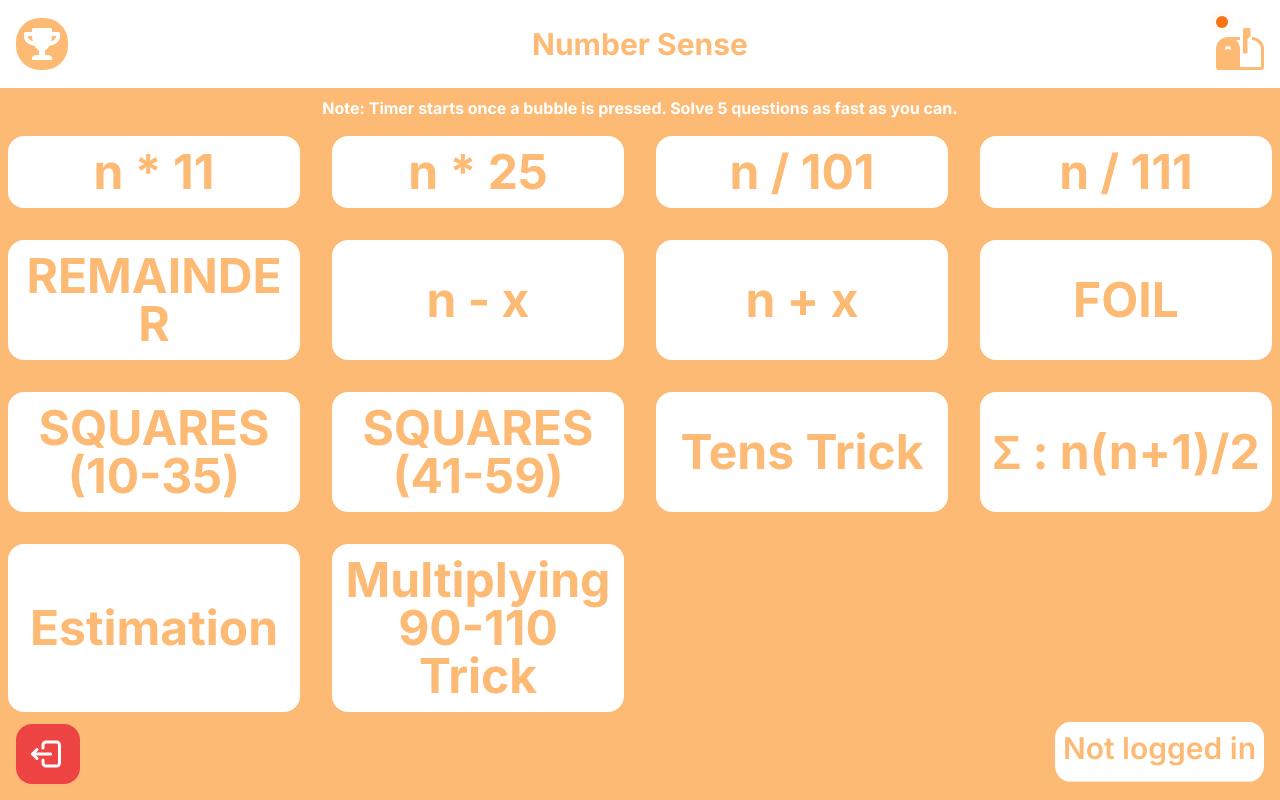
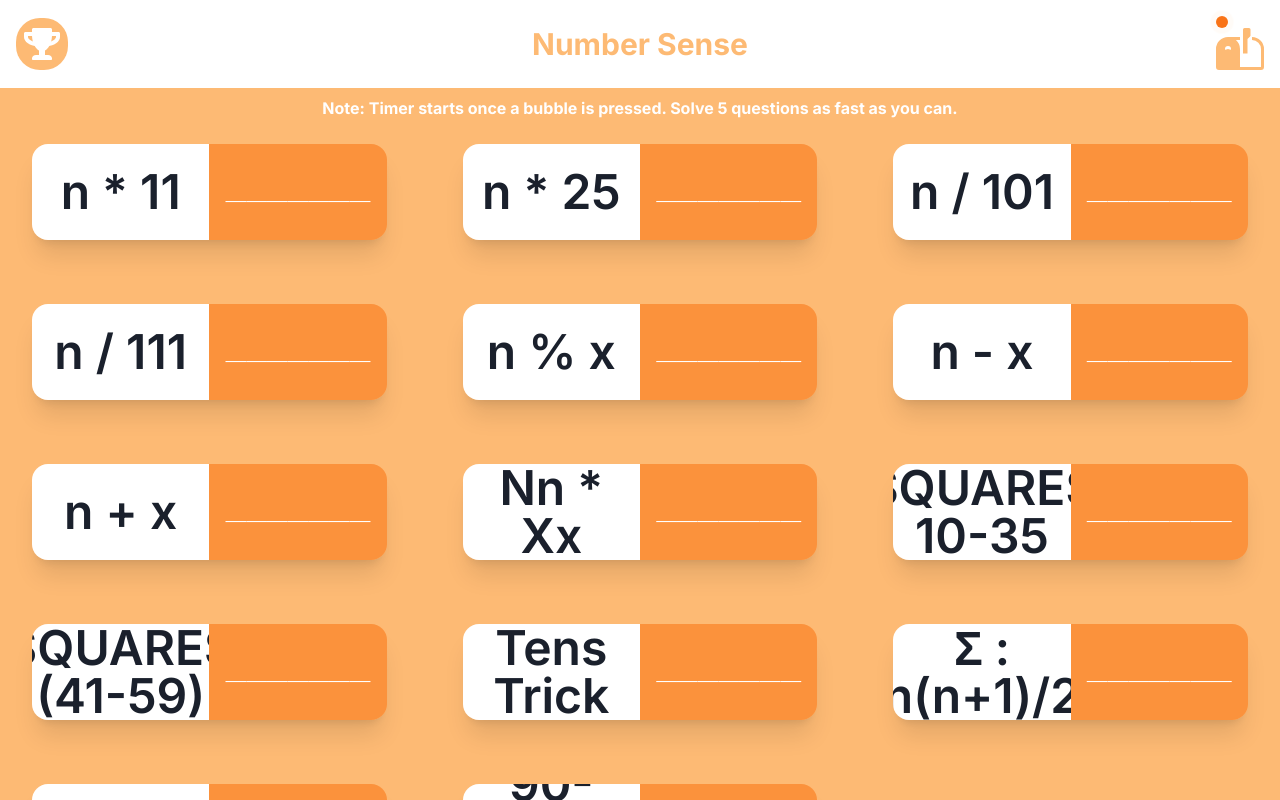
Before and after one commit to Vit4minD/projectSense, a Next.js app: page /home in a window 1280 px wide. Built offline with nearby package versions, Linux system fonts and the light colour scheme; no server answers.

Commit message:
home page redesign

```diff
--- a/app/home/page.tsx
+++ b/app/home/page.tsx
@@ -26,16 +26,16 @@ const topic: { [key: number]: string } = {
   2: "n * 25",
   3: "n / 101",
   4: "n / 111",
-  5: "REMAINDER",
+  5: "n % x",
   6: "n - x",
   7: "n + x",
-  8: "FOIL",
-  9: "SQUARES (10-35)",
+  8: "Nn * Xx",
+  9: "SQUARES 10-35",
   10: "SQUARES (41-59)",
   11: "Tens Trick",
   12: "Σ : n(n+1)/2",
   13: "Estimation",
-  14: "Multiplying 90-110 Trick",
+  14: "90-110 x n",
 };
 const animations = [
   'animate-slide-left',
@@ -92,6 +92,10 @@ export default function Home() {
                   <ModalHeader fontSize='5xl' className='underline text-orange-400 text-center' ><IoIosStar />Changelog</ModalHeader>
                   <ModalCloseButton fontSize='xl' className='text-orange-400' />
                   <ModalBody fontSize='3xl'>
+                  <div className='p-2'>
+                      Patch 2.2: Home Page Layout Redesign
+                    </div>
+                    <hr className=' h-1 bg-slate-300'></hr>
                     <div className='p-2'>
                       Patch 2.1: Auto-Enter on Questions added
                     </div>
@@ -111,17 +115,27 @@ export default function Home() {
         </div>
       </div>
 
-      <div className="font-bold p-2 text-white text-center">Note: Timer starts once a bubble is pressed. Solve 5 questions as fast as you can.</div>
+      <div className="font-bold p-2 mb-4 text-white text-center">Note: Timer starts once a bubble is pressed. Solve 5 questions as fast as you can.</div>
 
-      <div className="text-center grid grid-cols-1 md:grid-cols-2 lg:grid-cols-3 xl:grid-cols-4 gap-4">
+      <div className="text-center grid grid-cols-1 md:grid-cols-2 lg:grid-cols-3 xl:grid-cols-3 gap-x-3 gap-y-16">
+        {/* className={`bg-white font-bold text-2xl md:text-3xl lg:text-4xl xl:text-5xl text-orange-300 rounded-2xl p-3 m-2 hover:text-white hover:bg-orange-500 hover:p-4 ${animations[Math.floor(Math.random() * animations.length)]} duration-300 ease-in-out`} */}
         {[1, 2, 3, 4, 5, 6, 7, 8, 9, 10, 11, 12, 13, 14].map((value) => (
           <button
             key={value}
             value={value}
             onClick={() => router.push(`/home/problems/${value}`)}
-            className={`bg-white font-bold text-2xl md:text-3xl lg:text-4xl xl:text-5xl text-orange-300 rounded-2xl p-3 m-2 hover:text-white hover:bg-orange-500 hover:p-4 ${animations[Math.floor(Math.random() * animations.length)]} duration-300 ease-in-out`}>
-            {`${topic[value]}`}
+            className='h-24'
+          >
+            <div className={`${animations[Math.floor(Math.random() * animations.length)]} my-auto h-full duration-200 ease-in-out mx-8 text-center items-center flex rounded-2xl justify-center text-5xl font-semibold shadow-xl hover:shadow-2xl hover:scale-105 hover:bg-gray-200 transition`}>
+              <div className='flex w-full justify-center text-center items-center h-full duration-200 ease-in-out overflow-y-auto overflow-x-hidden rounded-l-2xl bg-white p-4'>
+                {`${topic[value]}`}
+              </div>
+              <div className='mt-auto h-full duration-200 ease-in-out inline-block align-baseline text-white w-full rounded-r-2xl font-thin bg-orange-400 p-4'>
+                _______
+              </div>
+            </div>
           </button>
+
         ))}
       </div>
       <div className="flex justify-between w-full mt-auto">
```
